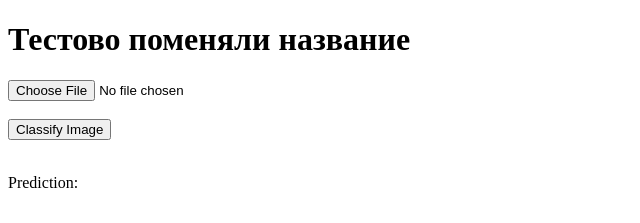
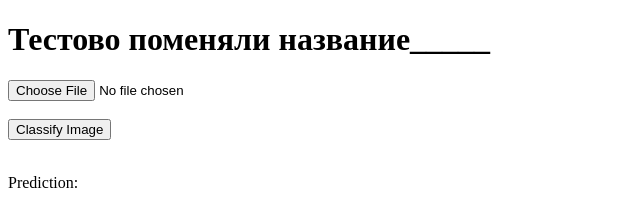
Before and after one commit to Eelazzz/FitApp, a plain HTML site: page index.html in a window 1280 px wide. Shown: the top 223 px of the page, 0-640 px from the left. Drawn offline with Linux system fonts and the light colour scheme.

Commit message:
Update index.html

```diff
--- a/index.html
+++ b/index.html
@@ -9,7 +9,7 @@
   <script src="https://cdn.jsdelivr.net/npm/@tensorflow-models/mobilenet"></script>
 </head>
 <body>
-  <h1>Тестово поменяли название </h1>
+  <h1>Тестово поменяли название_____ </h1>
 
   <!-- Элемент для загрузки изображения -->
   <input type="file" id="imageInput" accept="image/*">
```
